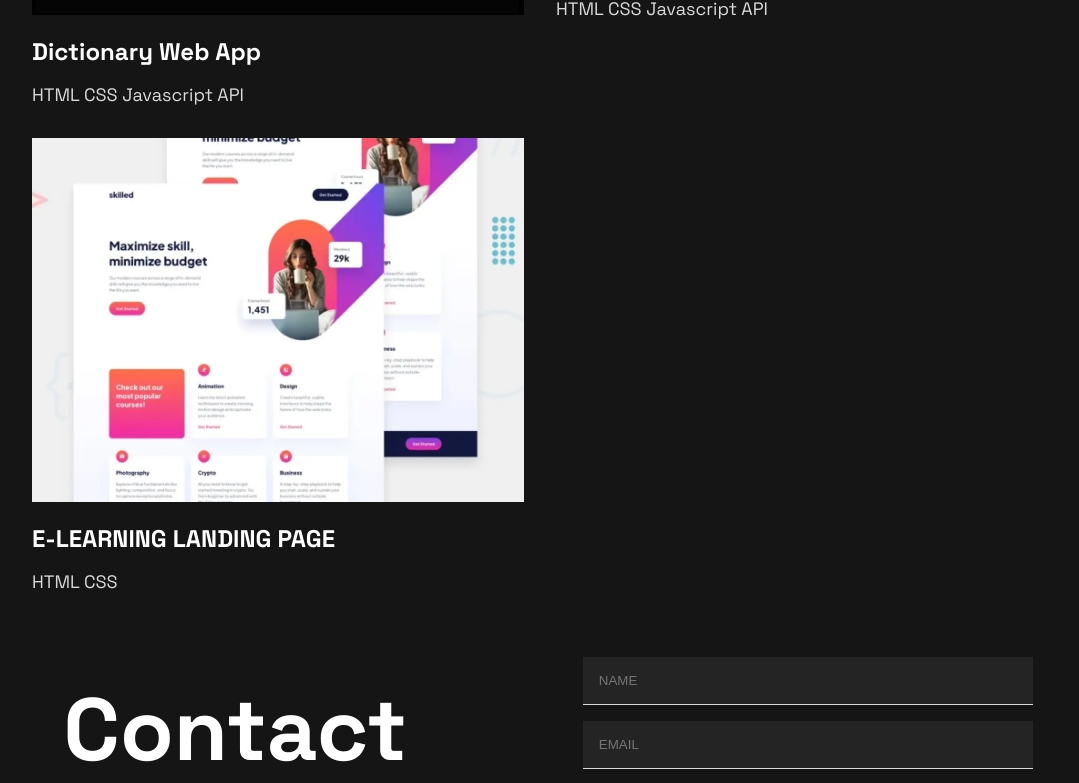
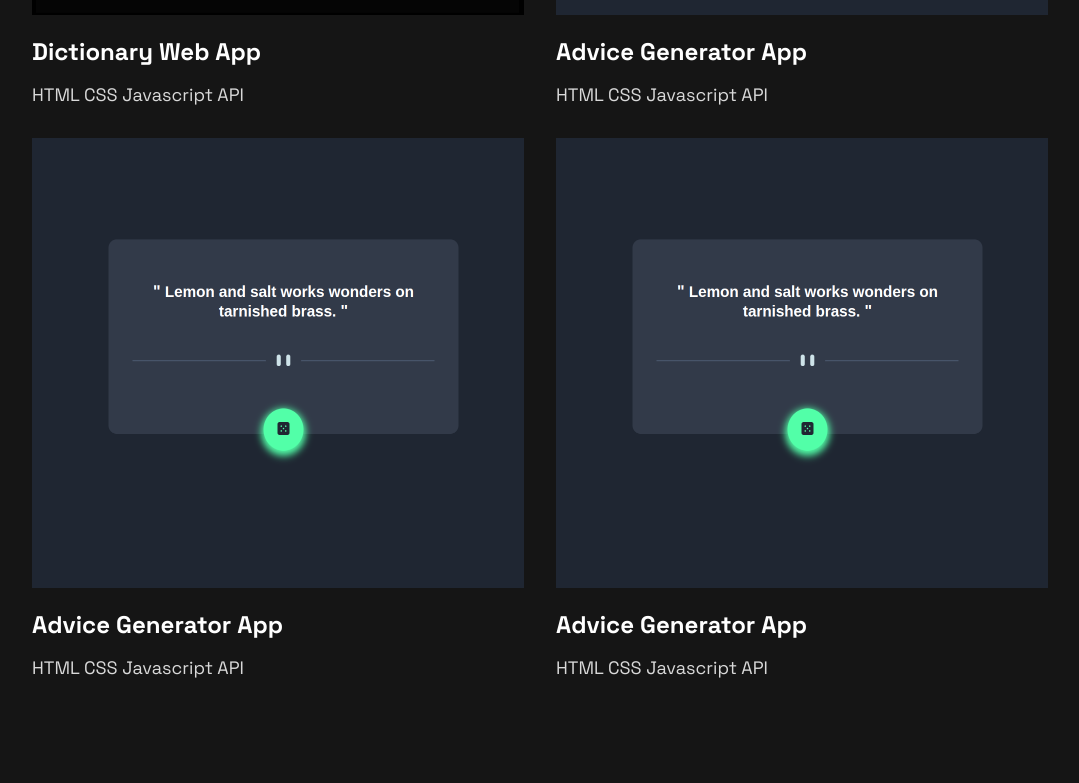
Before and after one commit to mesganaG/portfolio, a React (Vite) app: page / in a window 1280 px wide. Shown: the part 1838-2621 px from the top of the page, without its empty margins (100-1179 px from the left). Built offline with nearby package versions, Linux system fonts and the light colour scheme; a web font is replaced by a local one.

Commit message:
update the latest css

```diff
--- a/src/App.css
+++ b/src/App.css
@@ -10,6 +10,8 @@ main {
   gap: 2rem;
   margin: 0px auto;
   max-width: 1080px;
+  padding-bottom: 5rem;
+  border-bottom: 1px solid var(--Grey);
 }
 
 .main-container {
@@ -112,6 +114,7 @@ main {
 .greeting span {
   display: inline-block;
 }
+
 .self-intro {
   max-width: 445px;
   line-height: 26px;
@@ -168,6 +171,7 @@ span.contact-me:hover {
   display: flex;
   color: var(--White);
   margin: 0 auto;
+  padding-top: 2rem;
 
 }
 
@@ -253,7 +257,6 @@ span.contact-me:hover {
     text-align: center;
     margin-top: 5rem;
     padding: 2rem;
-    border-bottom: 1px solid var(--Grey);
   }
 
   .top-section {
@@ -288,7 +291,6 @@ span.contact-me:hover {
 
   /* Navbar Section */
   .experience-section {
-    background-color: gray;
     display: grid;
     grid-template-columns: 1fr 1fr;
     padding: 1rem;
@@ -296,7 +298,6 @@ span.contact-me:hover {
   }
 
   .footer-section {
-    background-color: antiquewhite;
     width: 100%;
   }
 
--- a/src/App.jsx
+++ b/src/App.jsx
@@ -6,7 +6,7 @@ import linkedinLogoHover from './assets/images/icon-linkedin-hover.svg'
 import frontendMentorLogoHover from './assets/images/icon-frontend-mentor-hover.svg'
 import frontendMentorLogo from './assets/images/icon-frontend-mentor.svg'
 import dictionaryApp from "./assets/images/dictionary-app.png"
-import project2 from "./assets/images/thumbnail-project-2-large.webp"
+import advice from "./assets/images/advice-generator.png"
 import profileImage from './assets/images/profile-image.png'
 import './App.css'
 import ExperienceCard from './experienceCard'
@@ -90,18 +90,27 @@ function App() {
                 sourceCode="https://github.com/mesganaG/dictionary-web-app"
               />
               <ProjectCard
-                image={project2}
+                image={advice}
                 name="Advice Generator App"
                 description="HTML CSS Javascript API"
                 previewLink="https://mesganag.github.io/advice-generator-app/"
                 sourceCode="https://github.com/mesganaG/advice-generator-app"
               />
+
               <ProjectCard
-                image={project2}
-                name="E-LEARNING LANDING PAGE"
-                description="HTML CSS"
-                previewLink="https://mesganag.github.io/expense-chart-component/"
-                sourceCode="https://github.com/mesganaG/expense-chart-component/blob/main/"
+                image={advice}
+                name="Advice Generator App"
+                description="HTML CSS Javascript API"
+                previewLink="https://mesganag.github.io/advice-generator-app/"
+                sourceCode="https://github.com/mesganaG/advice-generator-app"
+              />
+
+              <ProjectCard
+                image={advice}
+                name="Advice Generator App"
+                description="HTML CSS Javascript API"
+                previewLink="https://mesganag.github.io/advice-generator-app/"
+                sourceCode="https://github.com/mesganaG/advice-generator-app"
               />
 
             </div>
--- a/src/projectCard.css
+++ b/src/projectCard.css
@@ -6,11 +6,13 @@
 
 .project-image {
     width: 100%;
+    height: 450px;
 }
 
 
 .project-image-container {
     position: relative;
+
 }
 
 
@@ -85,4 +87,9 @@
         display: flex;
     }
 
+        .project-image {
+            width: 105%;
+            height: 300px;
+        }
+
 }
```
Also changed, not shown: src/assets/images/advice-generator.png (added).
